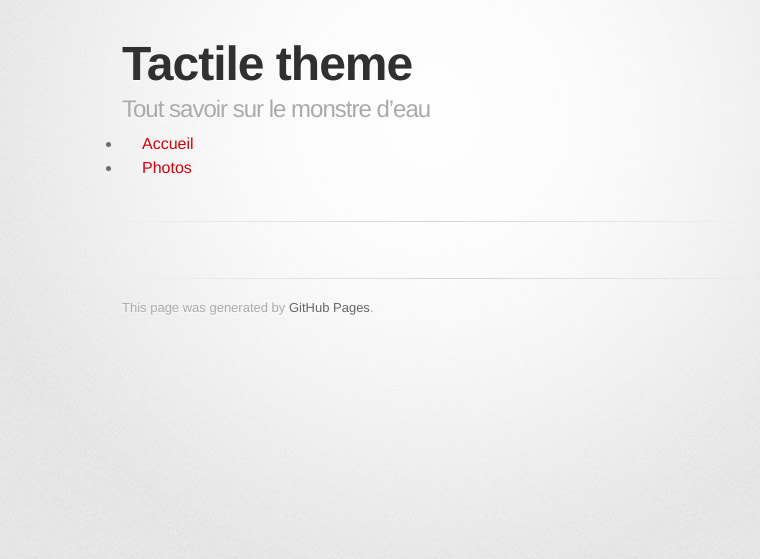
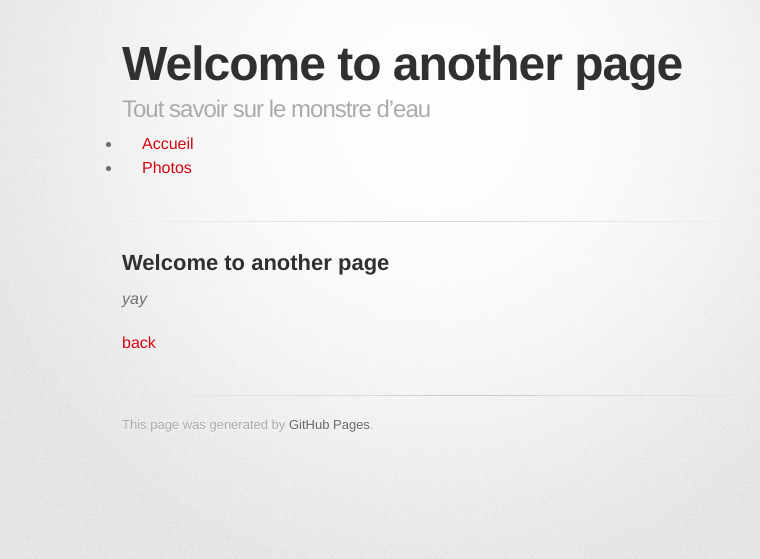
Before and after one commit to Azhoxs/azhoxs.github.io, a Jekyll site: the page built from photos.md, in a window 1280 px wide. Shown: the top 559 px of the page, without its empty margins (208-968 px from the left). Built offline with Jekyll 4.4.1, drawn with Linux system fonts in a browser that asks for light colours; some web fonts are replaced; our own code applies the rules of GitHub Pages for plain Markdown files.

Commit message:
Ajout d'une nouvelle page

```diff
--- a/_config.yml
+++ b/_config.yml
@@ -3,3 +3,4 @@
 show_downloads: false
 google_analytics:
 theme: jekyll-theme-tactile
+permalink: pretty
--- a/photos.md
+++ b/photos.md
@@ -1,3 +1,9 @@
 ---
 layout: default
 ---
+
+## Welcome to another page
+
+_yay_
+
+[back](./)
```
